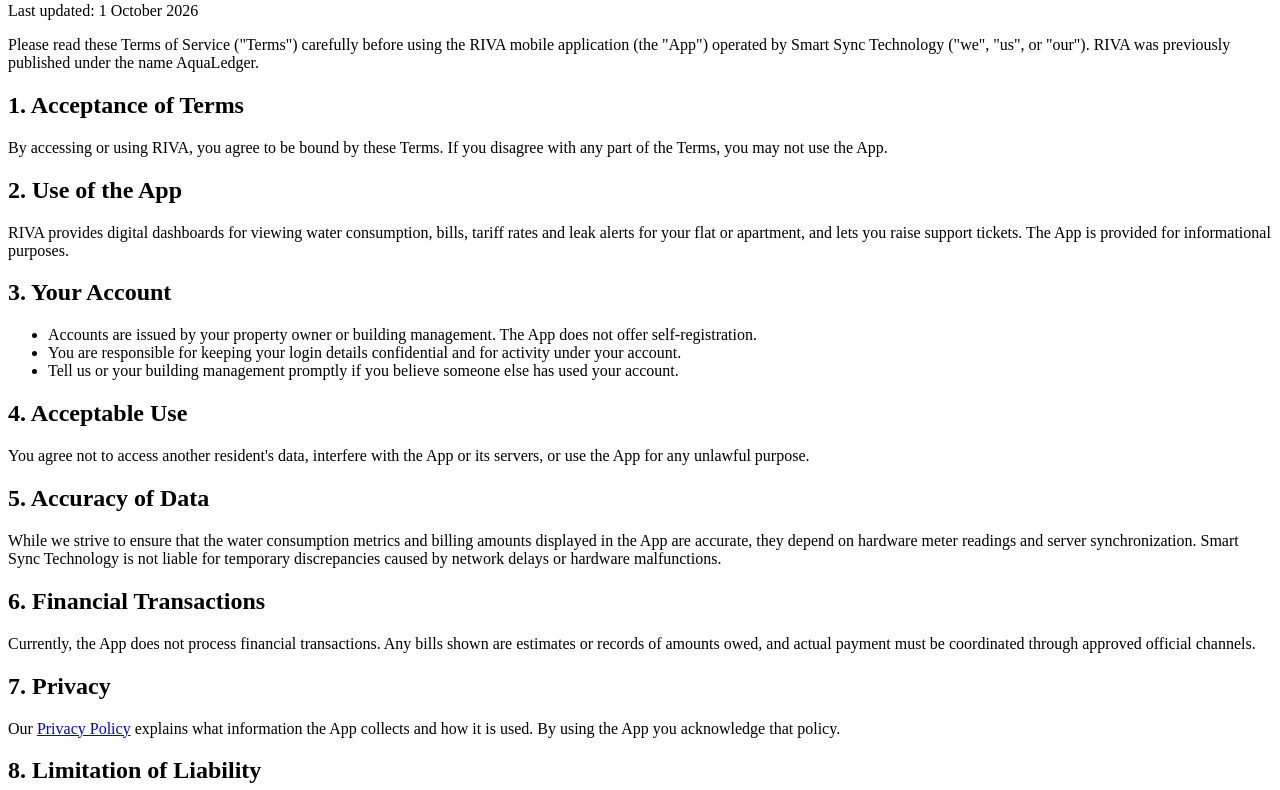
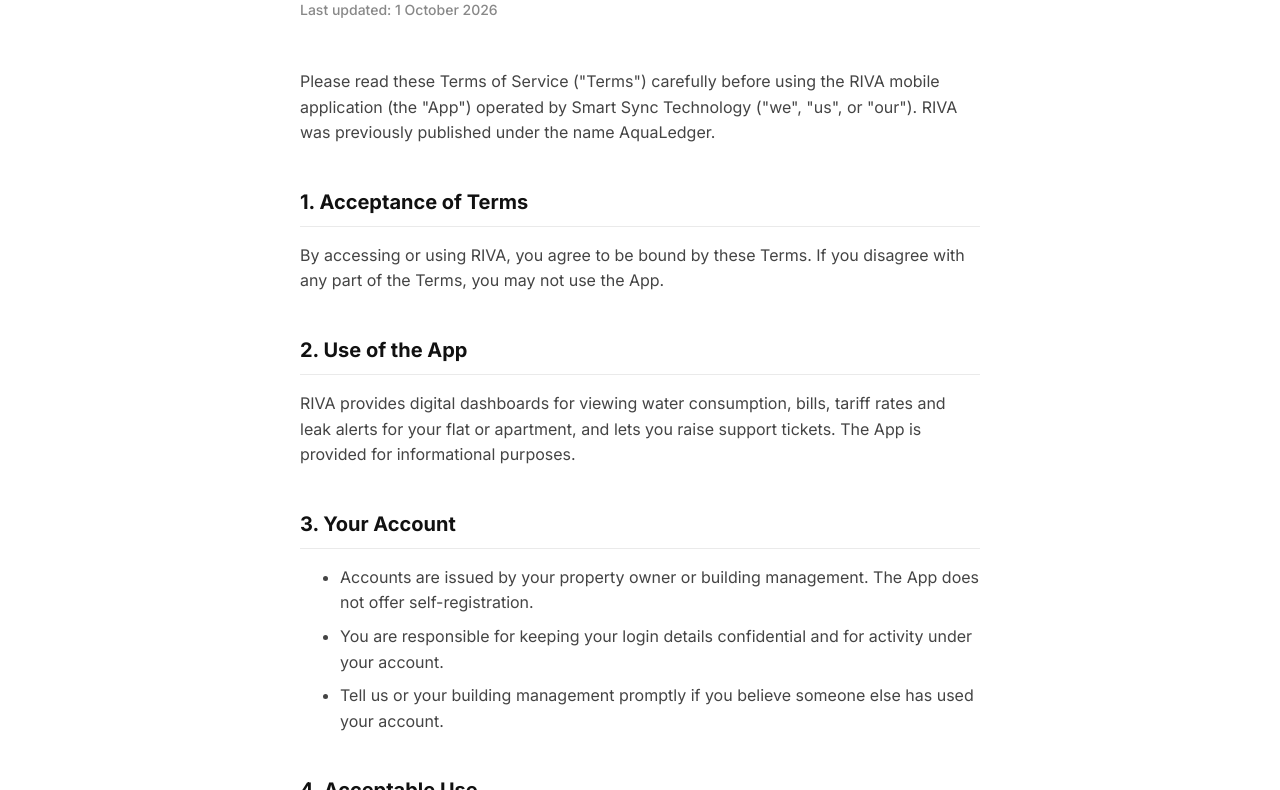
Before and after one commit to Norsecom/aqualedger-privacy, a plain HTML site: page tos.html in a window 1280 px wide. Shown: the part 122-912 px from the top of the page. Drawn offline with Linux system fonts and the light colour scheme.

Commit message:
Update tos.html for playstore

```diff
--- a/tos.html
+++ b/tos.html
@@ -1,3 +1,37 @@
+<!DOCTYPE html>
+<html lang="en">
+<head>
+    <meta charset="UTF-8">
+    <meta name="viewport" content="width=device-width, initial-scale=1.0">
+    <title>Terms of Service - RIVA</title>
+    <!-- Modern Google Font: Inter -->
+    <link href="https://fonts.googleapis.com/css2?family=Inter:wght@400;500;700&display=swap" rel="stylesheet">
+    <style>
+        /* Exact same aesthetic styling as the Privacy Policy */
+        body {
+            font-family: 'Inter', -apple-system, BlinkMacSystemFont, sans-serif;
+            line-height: 1.6;
+            color: #333333;
+            background-color: #ffffff;
+            margin: 0;
+            padding: 40px 20px;
+        }
+        .container {
+            max-width: 680px;
+            margin: 0 auto;
+        }
+        h1 {
+            font-size: 32px;
+            font-weight: 700;
+            letter-spacing: -0.02em;
+            margin-bottom: 8px;
+            color: #111111;
+        }
+        .date {
+            font-size: 14px;
+            color: #888888;
+            margin-bottom: 48px;
+            font-weight: 500;
         }
         h2 {
             font-size: 20px;
```
